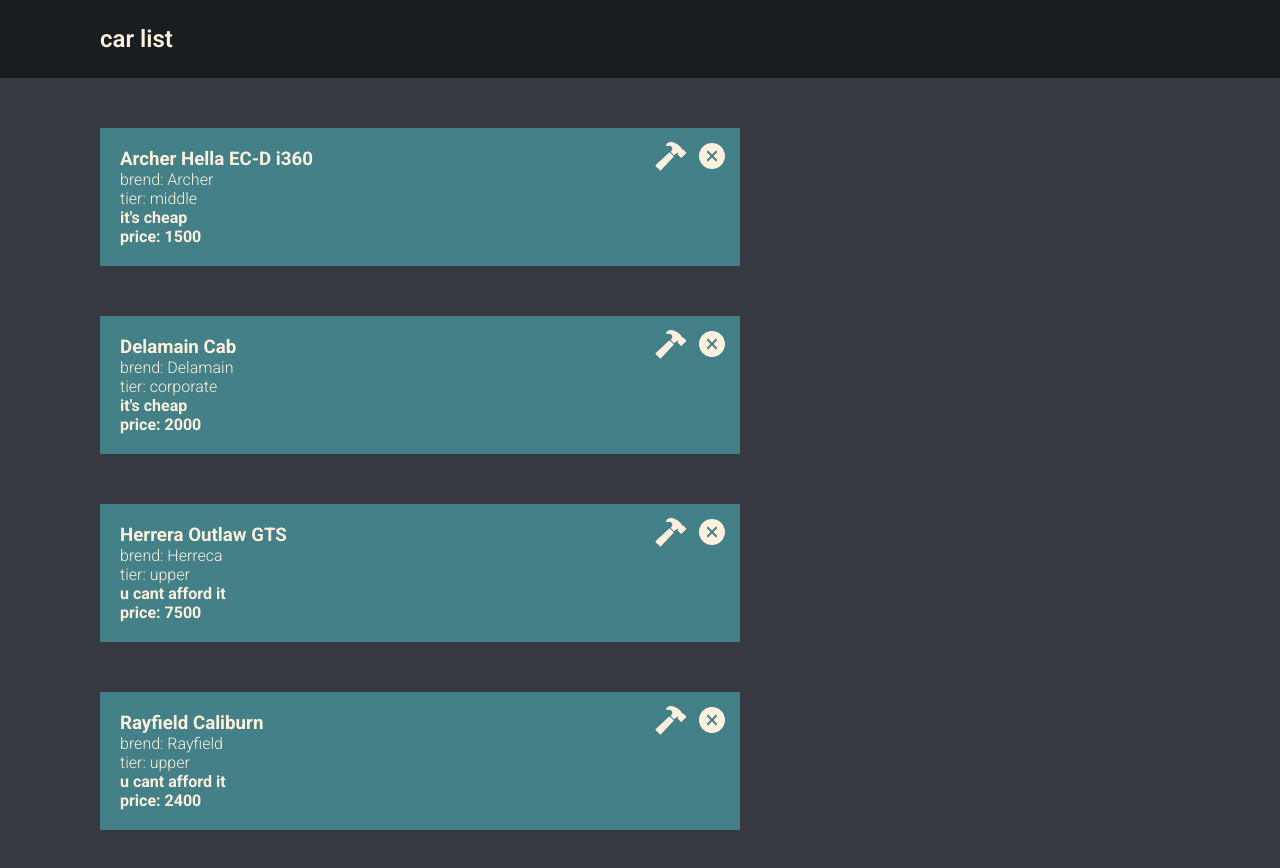
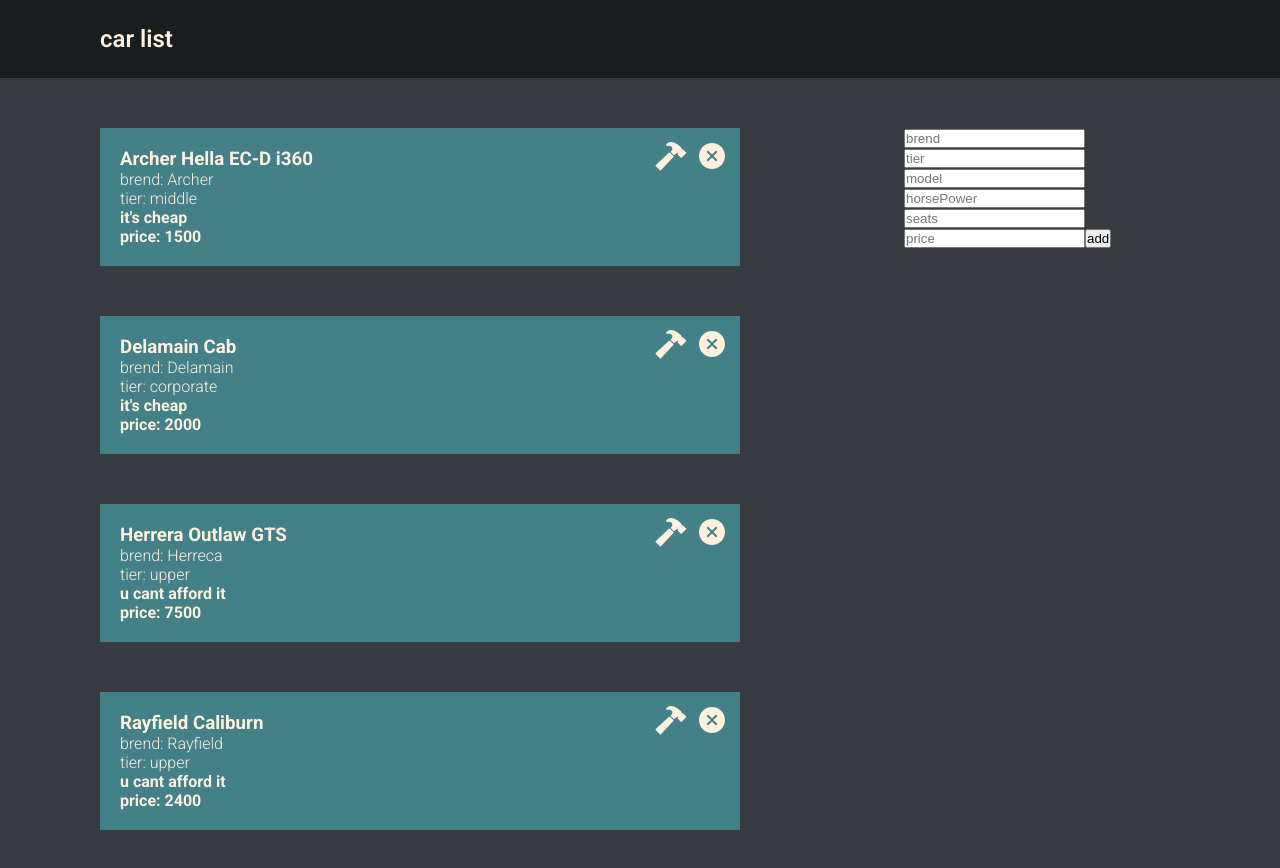
Before and after one commit to zaZZa564/react-project, a React (Create React App) app: page / in a window 1280 px wide. Shown: the top 868 px of the page. Built offline with nearby package versions, Linux system fonts and the light colour scheme.

Commit message:
form html

```diff
--- a/src/App.js
+++ b/src/App.js
@@ -1,6 +1,7 @@
 import React from "react";
 import Header from "./components/Header";
 import Cars from "./components/Cars";
+import AddCar from "./components/AddCar";
 
 class App extends React.Component {
   render() {
@@ -10,7 +11,9 @@ class App extends React.Component {
         <main>
           <Cars />
         </main>
-        <aside></aside>
+        <aside>
+          <AddCar />
+        </aside>
       </div>
     );
   }
--- a/src/components/AddCar.js
+++ b/src/components/AddCar.js
@@ -10,6 +10,7 @@ class AddCar extends React.Component {
         <input placeholder="horsePower"/>
         <input placeholder="seats"/>
         <input placeholder="price"/>
+        <button type="button">add</button>
       </form>
     );
   }
```
